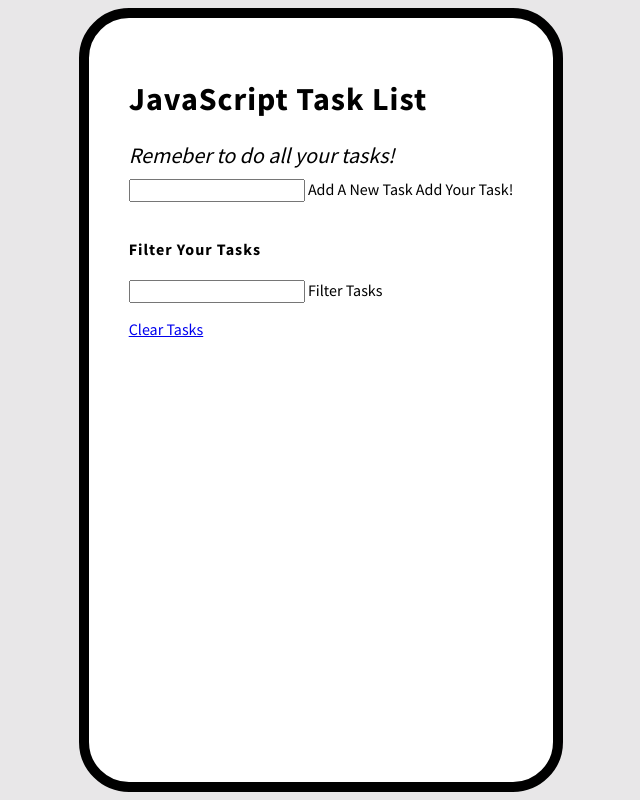
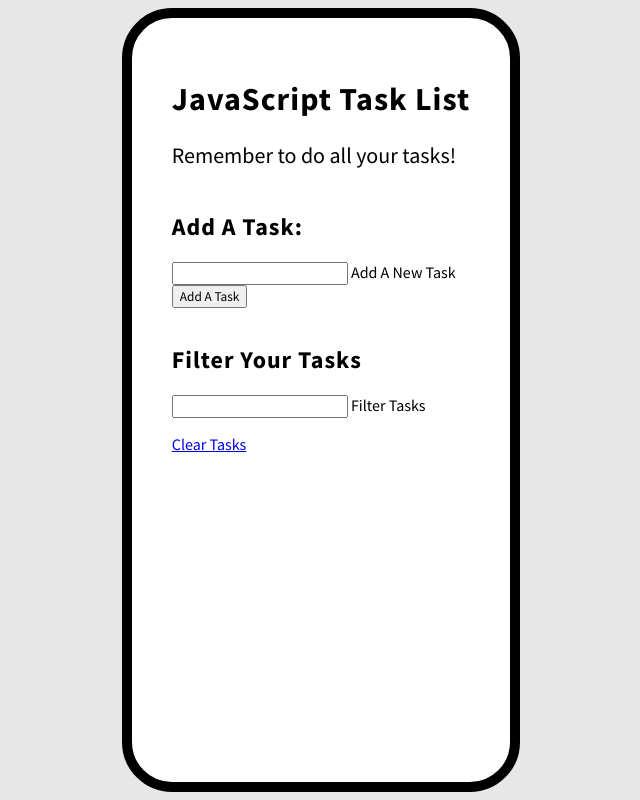
Before and after one commit to benjaminthedev/javascript-task-list, a website: page index.html in a window 1280 px wide. Shown: the whole page, without its empty margins (319-959 px from the left). Drawn offline with Linux system fonts and the light colour scheme.

Commit message:
gh-pages

```diff
--- a/index.html
+++ b/index.html
@@ -13,23 +13,28 @@
 <div class="wrapper">
     <header>
         <h1>JavaScript Task List</h1>
-        <em>Remeber to do all your tasks!</em>
+        <p class="text-center">Remember to do all your tasks!</p>
     </header>
 
     <section class="main">
-
+        <h2>Add A Task:</h2>
         <form id="task-form">
-            <input type="text" name="task" id="task">
-            <label for="task">Add A New Task</label>
-            <submit type="submit" value="Add Task" class="btn">Add Your Task!</submit>
+            <div class="input-field">
+                <input type="text" name="task" id="task">
+                <label for="task">Add A New Task</label>
+            </div>
+            <input type="submit" value="Add A Task" class="btn"></input>
         </form>
 
+    <div class="input-field">
+
+        <h2>Filter Your Tasks</h2>
+        <input type="text" name="filter" id="filter">
+        <label for="filter">Filter Tasks</label>
     </section>
 
     <section class="tasks">
-        <h4>Filter Your Tasks</h4>
-        <input type="text" name="filter" id="filter">
-        <label for="filter">Filter Tasks</label>
+
 
 
         <ul class="collection"></ul>
--- a/style.css
+++ b/style.css
@@ -11,8 +11,9 @@ h1, h2, h3, h4, h5{
     font-weight: 700;
     letter-spacing: 1px;
 }
-em{
+.text-center{
     font-size: 22px;
+    text-align:text-center;
 }
 
 
@@ -21,12 +22,12 @@ em{
 section.main{
     margin: 10px 0;
     display: flex;
-
+    flex-direction: column;
 }
 
 section.main form#task-form{
     width: 100%;
-    flex-direction: column;
+
 }
 
 
```
